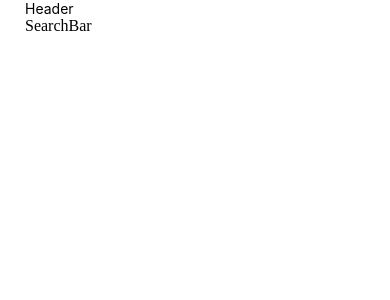
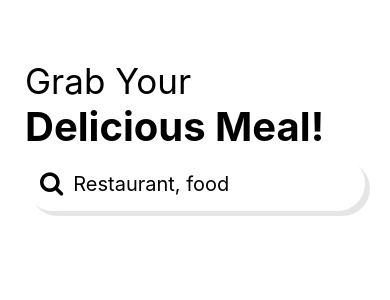
Before and after one commit to adaji025/restaurant-search-mobile, a React Native app: screen / in a window 390 px wide. Shown: the top 300 px of the page. Built offline with nearby package versions, Linux system fonts and the light colour scheme.

Commit message:
built the searchBar ui

```diff
--- a/App.js
+++ b/App.js
@@ -1,6 +1,6 @@
 import { StatusBar } from 'expo-status-bar';
-import { StyleSheet, Text, View } from 'react-native';
-import Header from './src/components/Header';
+import { StyleSheet, View } from 'react-native';
+import Header from './src/components/Header'
 import SearchBar from './src/components/SearchBar';
 
 export default function App() {
@@ -15,6 +15,7 @@ export default function App() {
 
 const styles = StyleSheet.create({
   container: {
-    marginLeft: 25
+
+
   },
 });
--- /dev/null
+++ b/src/common/styles.js
@@ -0,0 +1,7 @@
+export const elevation = {
+    shadowColor: 'black',
+    shadowOffset: { width: 5, height: 5},
+    elevation: 3,
+    shadowOpacity: 0.1,
+    padding: 15,
+}
--- a/src/components/Header.js
+++ b/src/components/Header.js
@@ -1,11 +1,28 @@
-import { Text, View } from "react-native"
+import { Text, View, StyleSheet } from "react-native"
 
 const Header = () => {
   return (
-    <View>
-        <Text>Header</Text>
+    <View style={styles.container}>
+        <Text style={styles.grab}>Grab Your</Text>
+        <Text style={styles.delicious}>Delicious Meal!</Text>
     </View>
   )
 }
 
+const styles = StyleSheet.create({
+  container: {
+    marginTop: 60,
+    marginLeft: 25,
+  },
+
+  grab: {
+    fontSize: 35
+  },
+
+  delicious: {
+    fontSize: 40,
+    fontWeight: 700
+  }
+})
+
 export default Header
--- a/src/components/SearchBar.js
+++ b/src/components/SearchBar.js
@@ -1,9 +1,29 @@
-import { View } from "react-native"
+import { View, TextInput, StyleSheet } from "react-native";
+import { FontAwesome } from "@expo/vector-icons";
+import { elevation } from "../common/styles";
 
 const SearchBar = () => {
   return (
-    <View>SearchBar</View>
-  )
-}
+    <View style={[styles.container, styles.elevation]}>
+      <FontAwesome name="search" size={25} />
+      <TextInput placeholder="Restaurant, food" style={styles.input} />
+    </View>
+  );
+};
 
-export default SearchBar
+const styles = StyleSheet.create({
+  container: {
+    // flex: 1,
+    flexDirection: "row",
+    marginTop: 5,
+    marginHorizontal: 25,
+    backgroundColor: "white",
+    borderRadius: 40,
+  },
+  input: {
+    fontSize: 20,
+    marginLeft: 10,
+  },
+  elevation
+});
+export default SearchBar;
```
